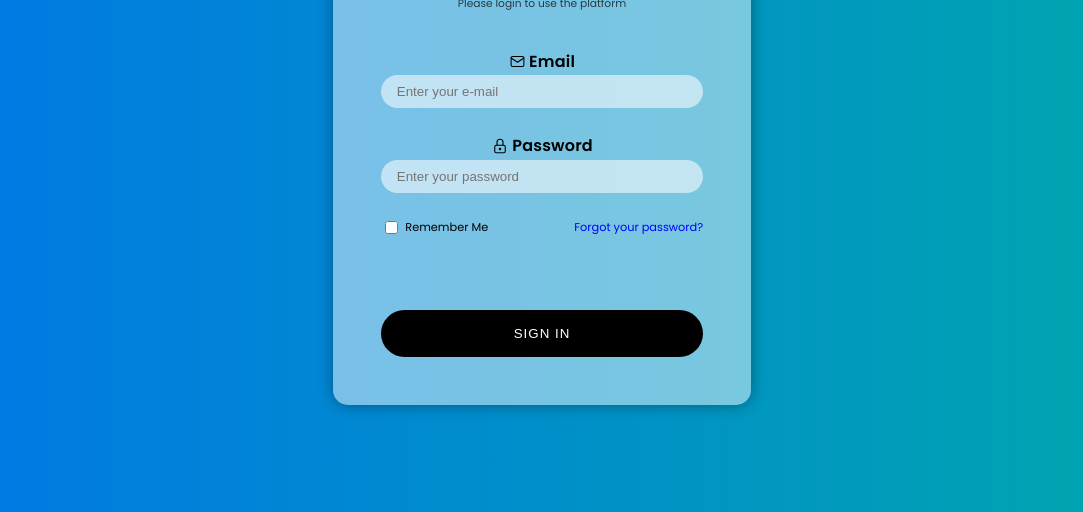
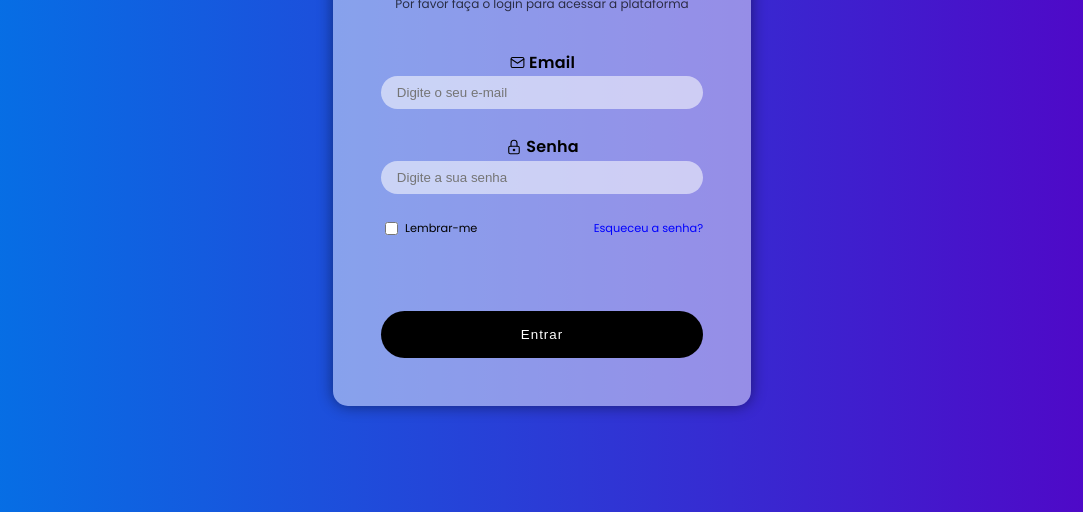
Before and after one commit to rafael-vas/modern-gaming-login-page, a plain HTML site: page index.html in a window 1280 px wide. Shown: the part 304-816 px from the top of the page, without its empty margins (98-1181 px from the left). Drawn offline with Linux system fonts and the light colour scheme.

Commit message:
language update (portuguese version)

```diff
--- a/index.html
+++ b/index.html
@@ -1,11 +1,11 @@
 <!DOCTYPE html>
-<html lang="en">
+<html lang="pt-br">
 <head>
     <meta charset="UTF-8">
     <meta http-equiv="X-UA-Compatible" content="IE=edge">
     <meta name="viewport" content="width=device-width, initial-scale=1.0">
     <link rel="stylesheet" href="src/css/style.css">
-    <title>Gaming Login Page</title>
+    <title>Página de Login</title>
 </head>
 <body>
     <div class="g-card-container">
@@ -14,8 +14,8 @@
                 <img src="src/images/gaming.png" alt="Gaming Image" class="gaming-logo">
             </div>
             <div class="g-card-header">
-                <h1>SIGN IN</h1>
-                <p>Please login to use the platform</p>
+                <h1>Bem-vindo!</h1>
+                <p>Por favor faça o login para acessar a plataforma</p>
             </div>
             <div class="g-card-form">
                 <div class="form-item">
@@ -27,7 +27,7 @@
                             </svg>
                             <label class="form-item-label">Email</label> <br/>
                     </span>
-                    <input type="email" placeholder="Enter your e-mail" required>
+                    <input type="email" placeholder="Digite o seu e-mail" required>
                 </div>
                 <div class="form-item">
                     <span class="password">
@@ -39,16 +39,16 @@
                             <circle cx="12" cy="16" r="1" />
                             <path d="M8 11v-4a4 4 0 0 1 8 0v4" />
                         </svg>
-                    <label class="form-item-label">Password</label> <br/>
+                    <label class="form-item-label">Senha</label> <br/>
                     </span>
-                    <input type="password" placeholder="Enter your password">
+                    <input type="password" placeholder="Digite a sua senha">
                 </div>
                 <div class="form-item-other">
-                    <input type="checkbox"><span>Remember Me</span>
-                    <a href="#">Forgot your password?</a>
+                    <input type="checkbox"><span>Lembrar-me</span>
+                    <a href="#">Esqueceu a senha?</a>
                 </div>
                 <br/>
-                <button type="submit">SIGN IN</button>
+                <button type="submit">Entrar</button>
             </div>
         </div>
     </div>
--- a/src/css/style.css
+++ b/src/css/style.css
@@ -6,7 +6,7 @@ body {
     align-items: center;
     justify-content: center;
     text-align: center;
-    background: linear-gradient(to right,rgb(0, 119, 231), #00a7ad);
+    background: linear-gradient(to right,rgb(0, 119, 231), #5500c5);
     font-family: 'Poppins', sans-serif;
 }
 
@@ -15,7 +15,7 @@ body {
     position: relative;
     padding: 2rem 3rem 3rem 3rem;
     border-radius: 15px;
-    box-shadow: 0 0 15px rgba(0, 0, 0, .37);
+    box-shadow: 0 0 15px rgba(0, 0, 0, .47);
 }
 
 .g-card-form{
@@ -50,7 +50,7 @@ body {
 
 .g-card-header p{
     margin-top: 0;
-    font-size: 8pt;
+    font-size: 9pt;
     padding-bottom: 5px;
     opacity: .7;
 }
@@ -90,7 +90,7 @@ body {
 
 .form-item-other span {
     font-size: 8.5pt;
-    margin-left: -5.1rem;
+    margin-left: -7rem;
 }
 
 .form-item-other a {
@@ -101,6 +101,14 @@ body {
 
 .form-item-other a:hover {
     text-decoration: underline;
+}
+
+.form-item-other input{
+    accent-color: black;
+}
+
+.form-item-other input:hover{
+    cursor: pointer;
 }
 
 
```
